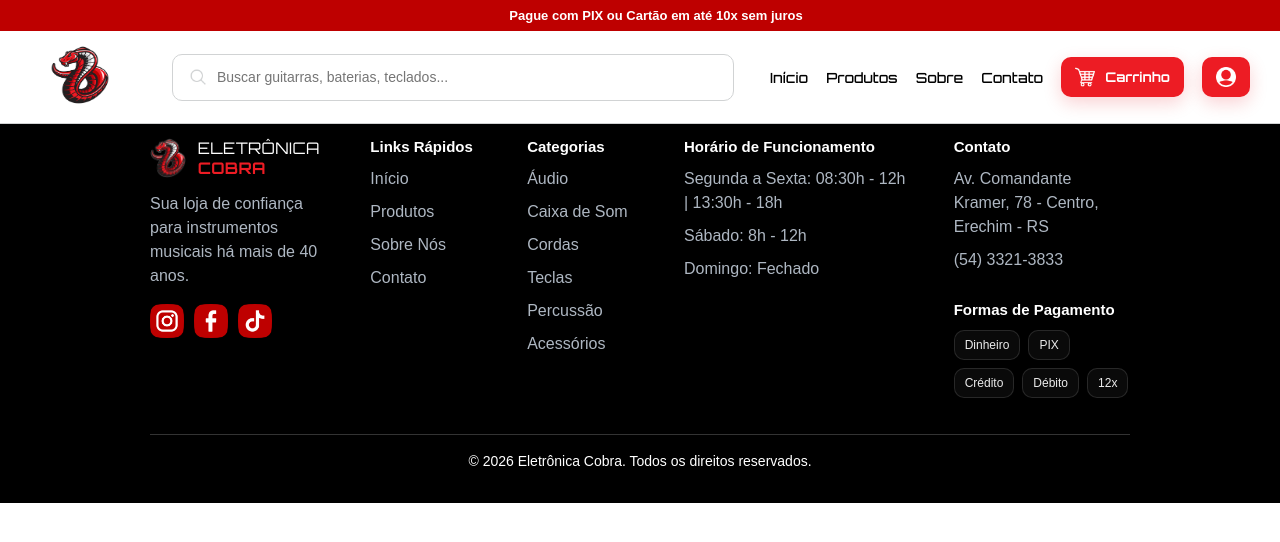
After one commit to MarcoZanandrea10/Eletronica_Cobra, a PHP site: page /produtos.php in a window 1280 px wide. The commit adds this page. Shown: the top 542 px of the page. Run offline with PHP 8.4, Linux system fonts and the light colour scheme.

Commit message:
Dev - Separação do Footer e Início da Página dos Produtos

```diff
--- /dev/null
+++ b/footer.php
@@ -0,0 +1,105 @@
+<!DOCTYPE html>
+<html lang="pt-br">
+
+<head>
+    <meta charset="UTF-8">
+    <meta name="viewport" content="width=device-width, initial-scale=1.0">
+</head>
+
+<body>
+    <!-- FOOTER -->
+    <footer class="footer">
+        <div class="footer_margens">
+            <div class="footer_grid">
+                <!-- COL 1: Logo -->
+                <div class="footer_col">
+                    <a class="footer_logo">
+                        <img src="img_padrao/mascote_cobra.png" alt="Logo Eletrônica Cobra" width="40" height="40">
+                        <span class="footer_nome">ELETRÔNICA <b>COBRA</b></span>
+                    </a>
+
+                    <p class="footer_texto">
+                        Sua loja de confiança para instrumentos musicais há mais de 40 anos.
+                    </p>
+
+                    <div class="footer_redes_sociais">
+                        <a href="https://www.instagram.com/cobrainstrumentosmusicais/" target="_blank" rel="noopener">
+                            <img class="btn_rede_sociais" src="icons/instagram.png" alt="Ícone do Instagram" width="40"
+                                height="40">
+                        </a>
+                        <a href="https://www.facebook.com/cobrainstrumentosmusicais?locale=pt_BR" target="_blank"
+                            rel="noopener">
+                            <img class="btn_rede_sociais" src="icons/facebook.png" alt="Ícone do Facebook" width="40"
+                                height="40">
+                        </a>
+                        <a href="https://www.tiktok.com/@eletronica.cobra" target="_blank" rel="noopener">
+                            <img class="btn_rede_sociais" src="icons/tiktok.png" alt="Ícone do TikTok" width="40"
+                                height="40">
+                        </a>
+                    </div>
+                </div>
+
+                <!-- COL 2: Links rápidos -->
+                <div class="footer_col">
+                    <h4 class="footer_titulo">Links Rápidos</h4>
+                    <ul class="footer_lista">
+                        <li><a href="index.php">Início</a></li>
+                        <li><a href="produtos.php">Produtos</a></li>
+                        <li><a href="#sobre">Sobre Nós</a></li>
+                        <li><a href="#contato">Contato</a></li>
+                    </ul>
+                </div>
+
+                <!-- COL 3: Categorias -->
+                <!-- ajeitar isso depois -->
+                <!-- colocar todas as categorias e 5 do lado e 5 do outro -->
+                <div class="footer_col footer_col_categorias">
+                    <h4 class="footer_titulo">Categorias</h4>
+                    <ul class="footer_lista">
+                        <li><a href="#">Áudio</a></li>
+                        <li><a href="#">Caixa de Som</a></li>
+                        <li><a href="#">Cordas</a></li>
+                        <li><a href="#">Teclas</a></li>
+                        <li><a href="#">Percussão</a></li>
+                        <li><a href="#">Acessórios</a></li>
+                    </ul>
+                </div>
+
+                <!-- COL 4: Horarios -->
+                <div class="footer_col">
+                    <h4 class="footer_titulo">Horário de Funcionamento</h4>
+                    <ul class="footer_lista">
+                        <li>Segunda a Sexta: 08:30h - 12h | 13:30h - 18h</li>
+                        <li>Sábado: 8h - 12h</li>
+                        <li>Domingo: Fechado</li>
+                    </ul>
+                </div>
+
+                <!-- COL 5: Contato + Pagamento -->
+                <div class="footer_col">
+                    <h4 class="footer_titulo">Contato</h4>
+                    <ul class="footer_lista">
+                        <li>Av. Comandante Kramer, 78 - Centro, Erechim - RS</li>
+                        <li>(54) 3321-3833</li>
+                        <li></li>
+                    </ul>
+
+                    <h4 class="footer_titulo footer_titulo_espacamento">Formas de Pagamento</h4>
+                    <div class="footer_pagamentos" aria-label="Formas de pagamento">
+                        <span class="icon_pagamento_footer">Dinheiro</span>
+                        <span class="icon_pagamento_footer">PIX</span>
+                        <span class="icon_pagamento_footer">Crédito</span>
+                        <span class="icon_pagamento_footer">Débito</span>
+                        <span class="icon_pagamento_footer">12x</span>
+                    </div>
+                </div>
+            </div>
+
+            <hr class="linha_footer">
+
+            <div class="direitos_footer">
+                <p>© 2026 Eletrônica Cobra. Todos os direitos reservados.</p>
+            </div>
+        </div>
+    </footer>
+</body>
--- a/header.php
+++ b/header.php
@@ -16,7 +16,7 @@
         </div>
 
         <div class="header_container">
-            <a class="logo">
+            <a class="logo" href="index.php">
                 <div>
                     <img src="img_padrao/mascote_cobra.png" alt="Logo Eletronica Cobra" width="60px" height="60px">
                 </div>
@@ -31,10 +31,10 @@
 
             <div class="menu">
                 <nav class="nav">
-                    <a href="#">Início</a>
+                    <a href="index.php">Início</a>
 
                     <div class="nav_produtos" id="navProdutos">
-                        <button href="#" class="nav_produtos_btn" type="button">Produtos</button>
+                        <button class="nav_produtos_btn" type="button" onclick="window.location.href='produtos.php'">Produtos</button>
 
                         <div class="mega_menu">
                             <div class="mega_menu_conteudo">
@@ -143,8 +143,8 @@
                         </div>
                     </div>
 
-                    <a href="#sobre">Sobre</a>
-                    <a href="#contato">Contato</a>
+                    <a href="index.php#sobre">Sobre</a>
+                    <a href="index.php#contato">Contato</a>
                 </nav>
 
                 <button class="btn_header" type="button">
--- /dev/null
+++ b/produtos.php
@@ -0,0 +1,28 @@
+<!DOCTYPE html>
+<html lang="pt-br">
+
+<head>
+    <meta charset="UTF-8">
+    <meta name="viewport" content="width=device-width, initial-scale=1.0">
+    <title>Eletronica Cobra</title>
+    <link rel="stylesheet" href="styles/index.css">
+    <link rel="stylesheet" href="styles/animacoes.css">
+    <link rel="icon" href="img_padrao/mascote_cobra.png">
+</head>
+
+
+<body>
+    <?php require 'header.php'; ?>
+
+
+
+
+
+
+
+
+
+    <?php require 'footer.php'; ?>
+</body>
+
+</html>
```
Also changed, not shown: index.php (+1 -94 lines).
